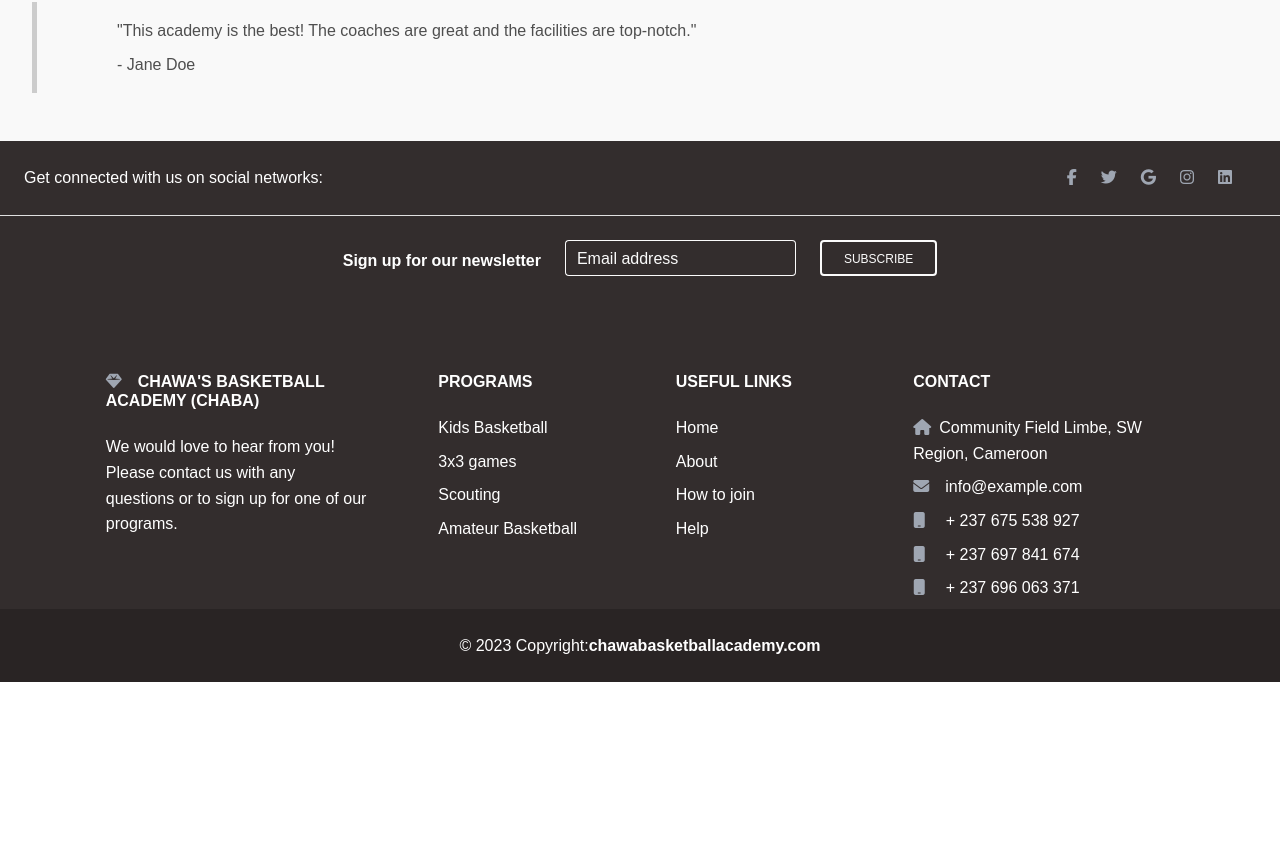
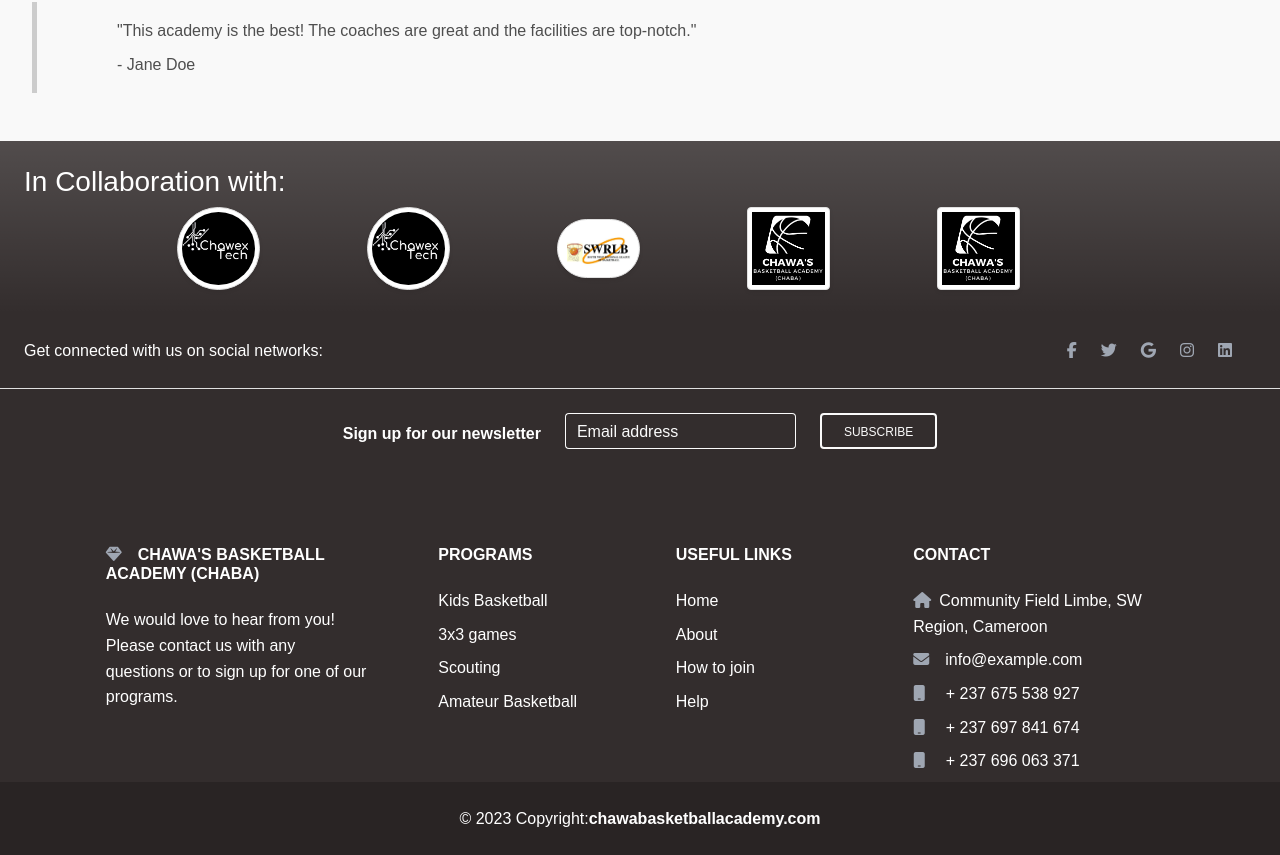
Before and after one commit to Elcid-Chawa/chawabasketballacademy, a React (Create React App) app: page / in a window 1280 px wide. Shown: the part 2001-2856 px from the top of the page. Before the commit the page ends 2683 px from the top, so only its background shows below. Built offline with nearby package versions, Linux system fonts and the light colour scheme; no server answers.

Commit message:
added classes
Signed-off-by: Elcid-Chawa <elcidchawa@gmail.com>

```diff
--- a/src/App.js
+++ b/src/App.js
@@ -2,12 +2,14 @@ import './App.css';
 import BasketballAcademy from './components/BasketballAcademy';
 import Footer from './components/Footer';
 import Header from './components/Header';
+import Sponsors from './components/Sponsors';
 
 function App() {
   return (
     <>
       <Header />
       <BasketballAcademy />
+      <Sponsors />
       <Footer />
     </>
 
```
